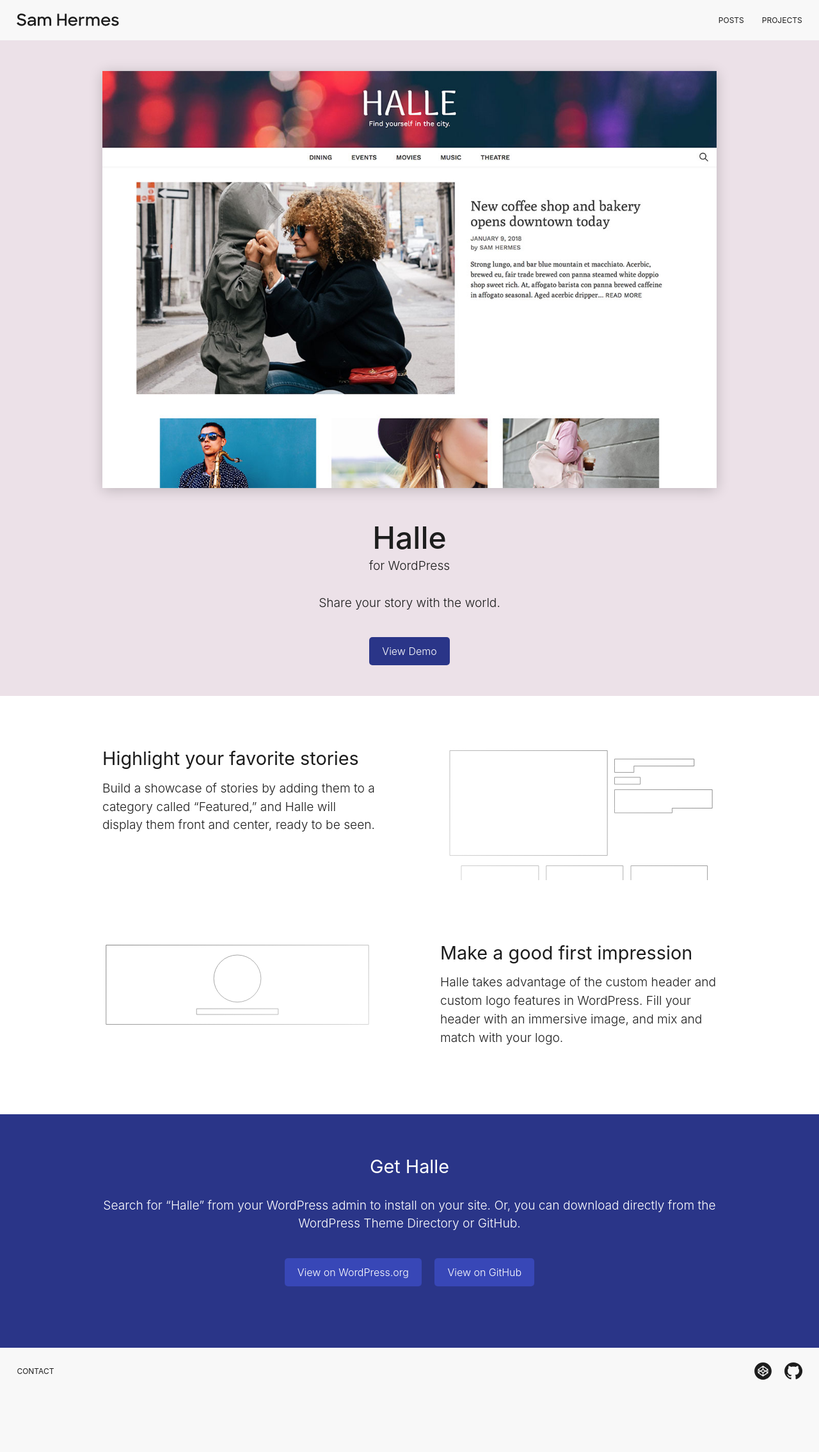
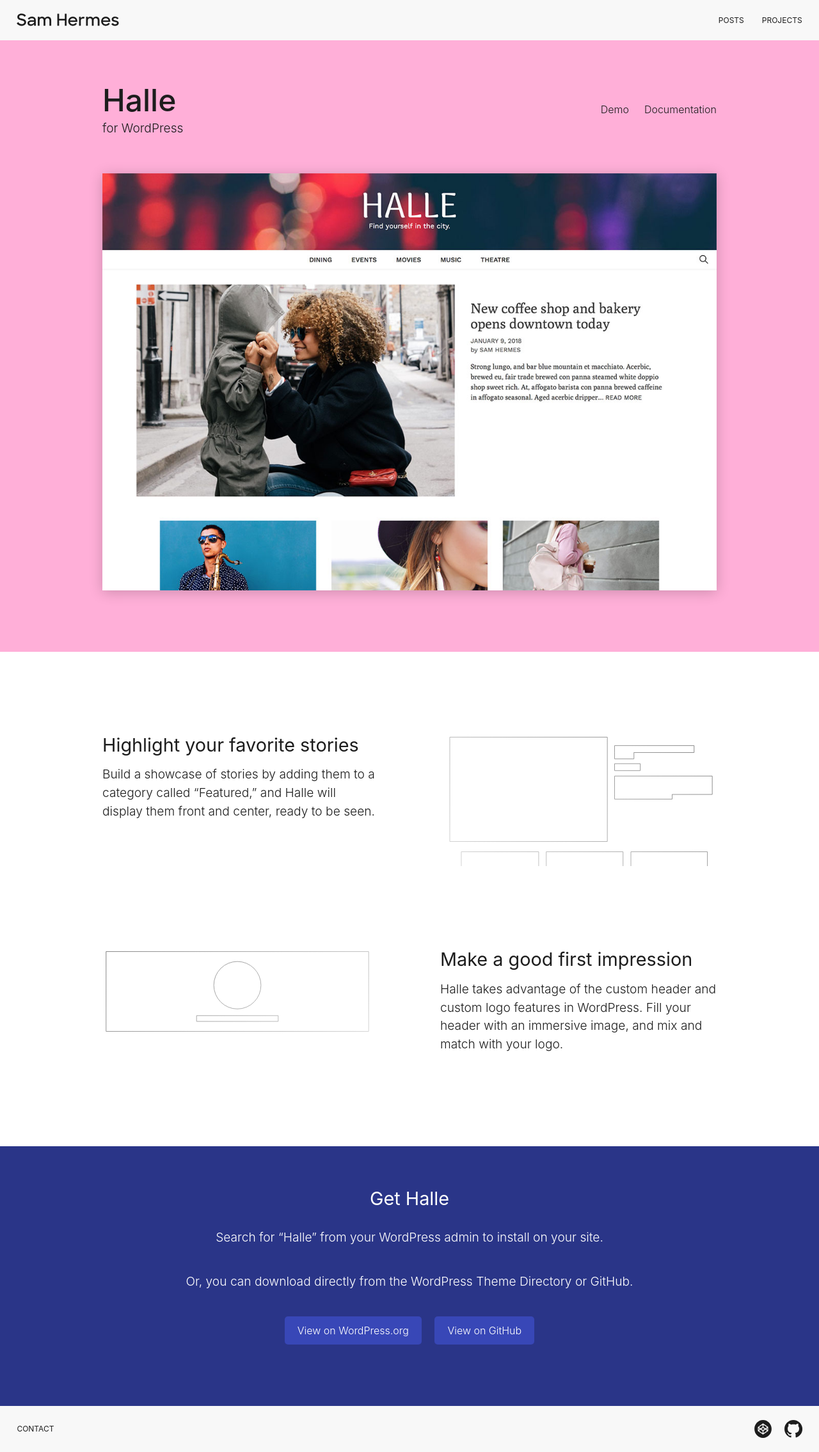
Before and after one commit to samhermes/samhermes.github.io, a Jekyll site: the page built from halle.md, in a window 1280 px wide. Shown: the whole page at 64% size. Built offline with Jekyll 4.4.1, drawn with Linux system fonts in a browser that asks for light colours; before the commit the page ends 2180 px from its top, so only the background shows below that.

Commit message:
Begin rearrangement of Halle landing page

```diff
--- a/_sass/_halle.scss
+++ b/_sass/_halle.scss
@@ -18,41 +18,31 @@
 .halle-intro,
 .halle-get {
 	box-sizing: border-box;
-	padding: 2em 0 2em;
+	padding: 2.5em 0 3em;
 	margin-bottom: 3em;
 
 	@media screen and (min-width: 50em) {
-		padding: 3em 0;
-		margin-bottom: 5em;
+		padding: 4em 0 6em;
+		margin-bottom: 8em;
 	}
 }
 
 .halle-intro {
-	background: rgba(136, 68, 114, 0.16);
-}
-
-.halle-intro-image {
-	margin-bottom: 2em;
-
-	@media screen and (min-width: 50em) {
-		margin-bottom: 3em;
-	}
-
-	img {
-		display: block;
-		margin: 0 auto;
-		max-width: 22em;
-		width: 100%;
-		box-shadow: 0 3px 20px rgba(0,0,0,0.2);
-
-		@media screen and (min-width: 50em) {
-			max-width: 60em;
-		}
-	}
+	background: rgb(255, 175, 216);
 }
 
 .halle-intro-text {
+	margin: 0 auto 2.75em;
+	max-width: 60em;
+	width: 90%;
 	text-align: center;
+
+	@media screen and (min-width: 50em) {
+		text-align: left;
+		margin-bottom: 3.5em;
+		display: flex;
+		align-items: center;
+	}
 
 	h1 {
 		font-weight: 500;
@@ -61,7 +51,11 @@
 	}
 
 	.subhead {
-		margin: 0 0 1.8rem;
+		margin: 0 0 1.75rem;
+
+		@media screen and (min-width: 50em) {
+			margin: 0;
+		}
 	}
 
 	p {
@@ -82,13 +76,52 @@
 	}
 }
 
+.halle-nav {
+	margin: 0 auto;
+	list-style: none;
+	padding: 0;
+	display: flex;
+	justify-content: center;
+
+	@media screen and (min-width: 50em) {
+		margin: 0 0 0 auto;
+		justify-content: flex-end;
+	}
+
+	li {
+		margin-left: 1.5rem;
+
+		&:first-child {
+			margin-left: 0;
+		}
+	}
+
+	a:hover {
+		text-decoration: underline;
+	}
+}
+
+.halle-intro-image {
+	img {
+		display: block;
+		margin: 0 auto;
+		max-width: 22em;
+		width: 90%;
+		box-shadow: 0 3px 20px rgba(0,0,0,0.2);
+
+		@media screen and (min-width: 50em) {
+			max-width: 60em;
+		}
+	}
+}
+
 .halle-featured {
 	margin: 0 auto 5em;
 	max-width: 60em;
 	width: 90%;
 
 	@media screen and (min-width: 50em) {
-		margin-bottom: 6em;
+		margin-bottom: 8em;
 	}
 
 	.featured-detail {
@@ -136,7 +169,7 @@
 	width: 90%;
 
 	@media screen and (min-width: 50em) {
-		margin-bottom: 5.5em;
+		margin-bottom: 8em;
 	}
 
 	.header-detail {
--- a/halle.md
+++ b/halle.md
@@ -3,17 +3,21 @@
 title: Halle
 ---
 <div class="halle-intro">
+	<div class="halle-intro-text">
+		<div class="halle-title">
+			<h1>Halle</h1>
+			<p class="subhead">for WordPress</p>
+		</div>
+		<ul class="halle-nav">
+			<li><a href="https://samhermes.co/halle-demo">Demo</a></li>
+			<li><a href="https://samhermes.com/halle/docs">Documentation</a></li>
+		</ul>
+	</div>
 	<div class="halle-intro-image">
 		<picture>
 			<source srcset="/img/projects/halle-large.jpg" media="(min-width: 50em)">
 			<img src="/img/projects/halle-small.jpg" alt="Halle screenshot">
 		</picture>
-	</div>
-	<div class="halle-intro-text">
-		<h1>Halle</h1>
-		<p class="subhead">for WordPress</p>
-		<p>Share your story with the world.</p>
-		<a class="demo-link" href="http://samhermes.co/halle-demo">View Demo</a>
 	</div>
 </div>
 
@@ -39,7 +43,8 @@
 
 <div class="halle-get">
 	<h2>Get Halle</h2>
-	<p>Search for &ldquo;Halle&rdquo; from your WordPress admin to install on your site. Or, you can download directly from the WordPress Theme Directory or GitHub.</p>
+	<p>Search for &ldquo;Halle&rdquo; from your WordPress admin to install on your site.</p>
+	<p>Or, you can download directly from the WordPress Theme Directory or GitHub.</p>
 	<a class="download-link" href="https://wordpress.org/themes/halle/">View on WordPress.org</a>
 	<a class="download-link" href="https://github.com/samhermes/halle">View on GitHub</a>
 
```
